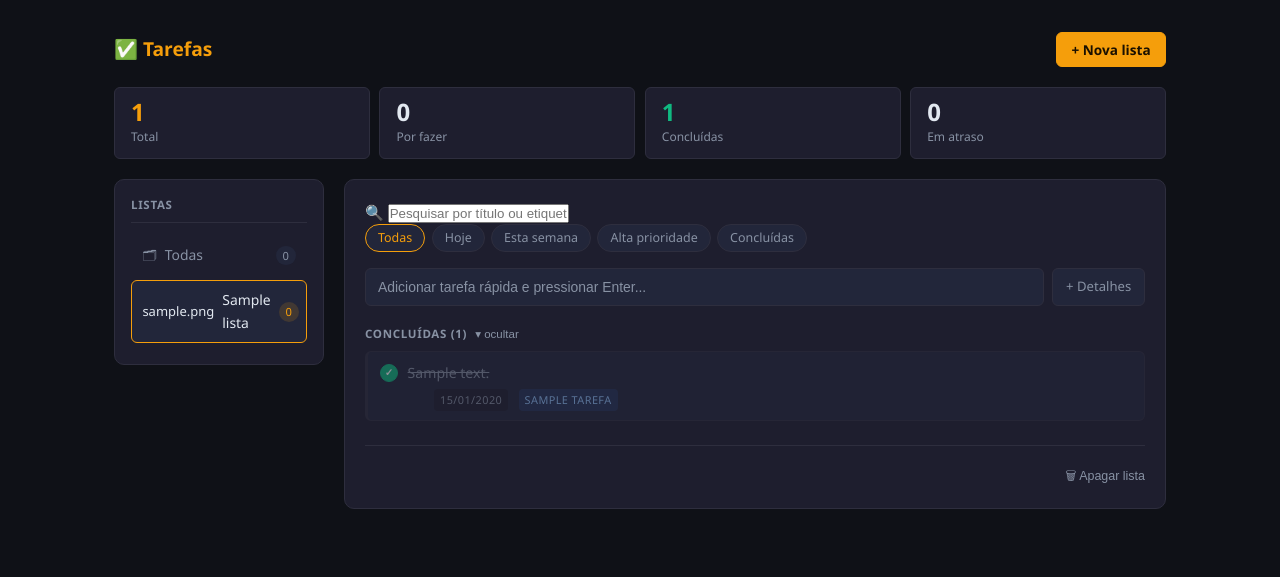
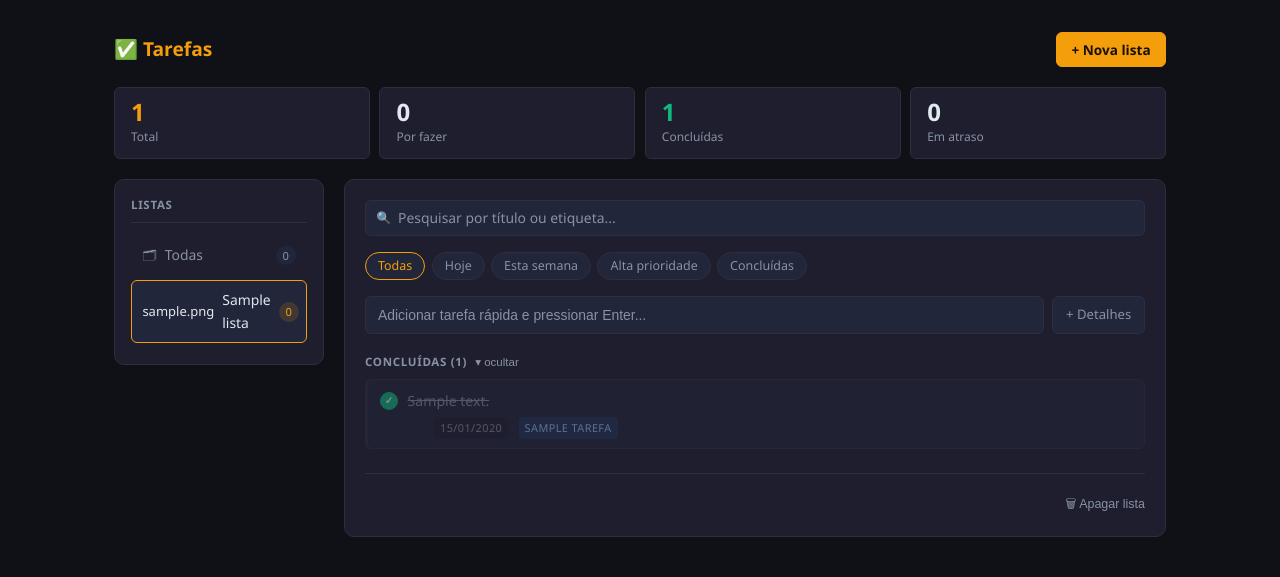
Before and after one commit to felipejn/pipe-app, a Flask app: page /tarefas/ in a window 1280 px wide. Shown: the part 56-633 px from the top of the page. Run offline with Flask 3, Linux system fonts and the light colour scheme; a user stored in the database is signed in; tables that the repository leaves empty hold one stand-in row (values such as "Sample post").

Commit message:
fix: campo de busca e centragem do formulario de edicao

```diff
--- a/app/static/css/pipe.css
+++ b/app/static/css/pipe.css
@@ -1700,7 +1700,7 @@ input[type="date"] {
 .icone-btn:hover { border-color: var(--cor-primaria); }
 
 /* ── Formulário de edição ─────────────────────────── */
-.pagina-editar-tarefa { max-width: 600px; }
+.pagina-editar-tarefa { max-width: 600px; margin: 0 auto; }
 
 .editar-cabecalho {
     display: flex;
@@ -1812,3 +1812,71 @@ input[type="date"] {
     .campos-linha   { grid-template-columns: 1fr; }
     .tarefas-sidebar { display: none; }
 }
+
+/* ── Campo de busca ───────────────────────────────────── */
+.busca-form { margin-bottom: 1rem; }
+
+.busca-wrap {
+    position: relative;
+    display: flex;
+    align-items: center;
+}
+
+.busca-icone {
+    position: absolute;
+    left: 0.7rem;
+    font-size: 12px;
+    pointer-events: none;
+    color: var(--cor-texto-suave);
+    line-height: 1;
+}
+
+.campo-busca {
+    width: 100%;
+    background: var(--cor-superficie-2);
+    border: 1px solid var(--cor-borda);
+    border-radius: var(--raio-sm);
+    color: var(--cor-texto);
+    padding: 0.5rem 2.2rem 0.5rem 2rem;
+    font-size: 0.87rem;
+    font-family: var(--fonte);
+    outline: none;
+    transition: border-color 0.15s;
+    height: 36px;
+}
+
+.campo-busca:focus { border-color: var(--cor-primaria); }
+.campo-busca::placeholder { color: var(--cor-texto-suave); }
+
+.busca-limpar {
+    position: absolute;
+    right: 0.6rem;
+    color: var(--cor-texto-suave);
+    font-size: 0.85rem;
+    text-decoration: none;
+    padding: 2px 5px;
+    border-radius: 3px;
+    transition: color 0.15s;
+    line-height: 1;
+}
+
+.busca-limpar:hover { color: var(--cor-erro); text-decoration: none; }
+
+/* ── Fix check-circulo — ✓ sempre no DOM, controlado por opacidade ── */
+.check-circulo .check-visto {
+    opacity: 0;
+    transition: opacity 0.15s;
+    color: white;
+    font-size: 10px;
+    font-weight: 700;
+    line-height: 1;
+}
+
+.check-circulo.marcado .check-visto { opacity: 1; }
+
+/* Animação subtil ao marcar */
+.tarefa-item.concluida .tarefa-texto {
+    text-decoration: line-through;
+    color: var(--cor-texto-suave);
+    transition: color 0.2s;
+}
```
